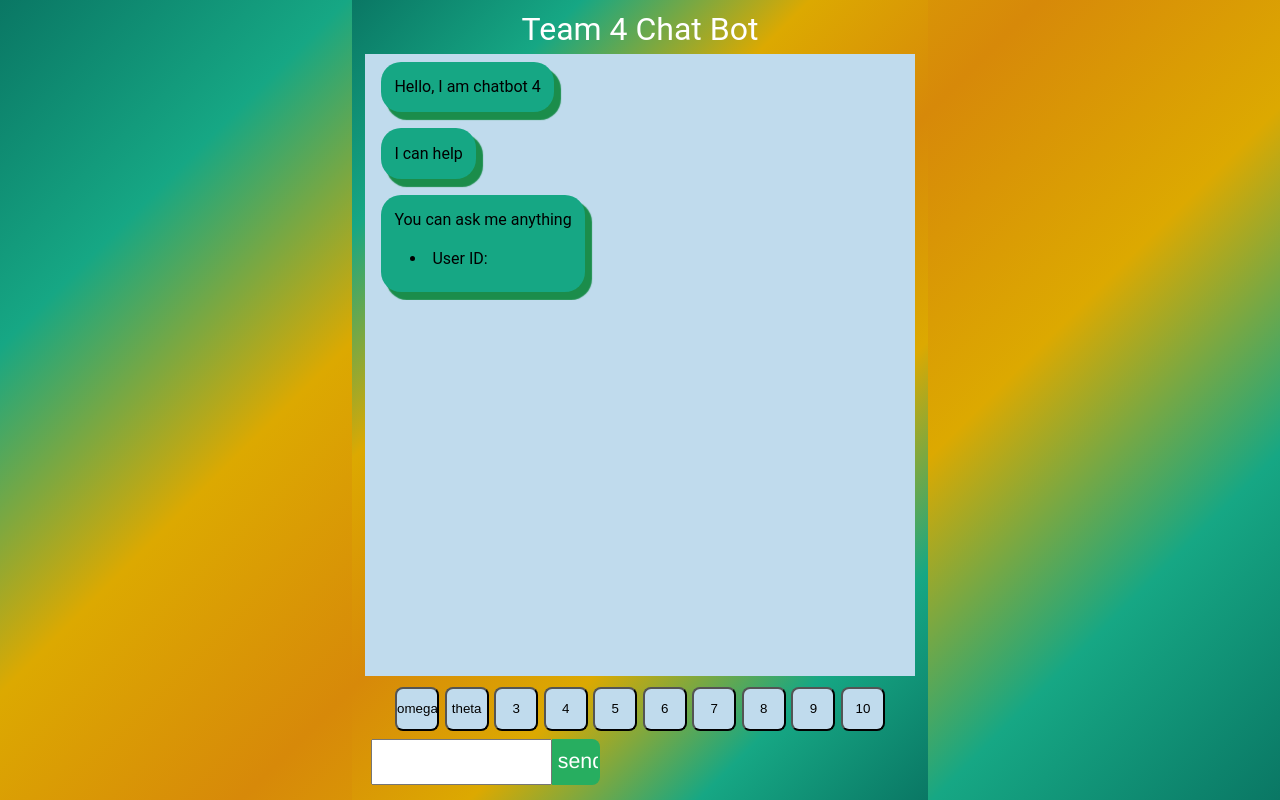
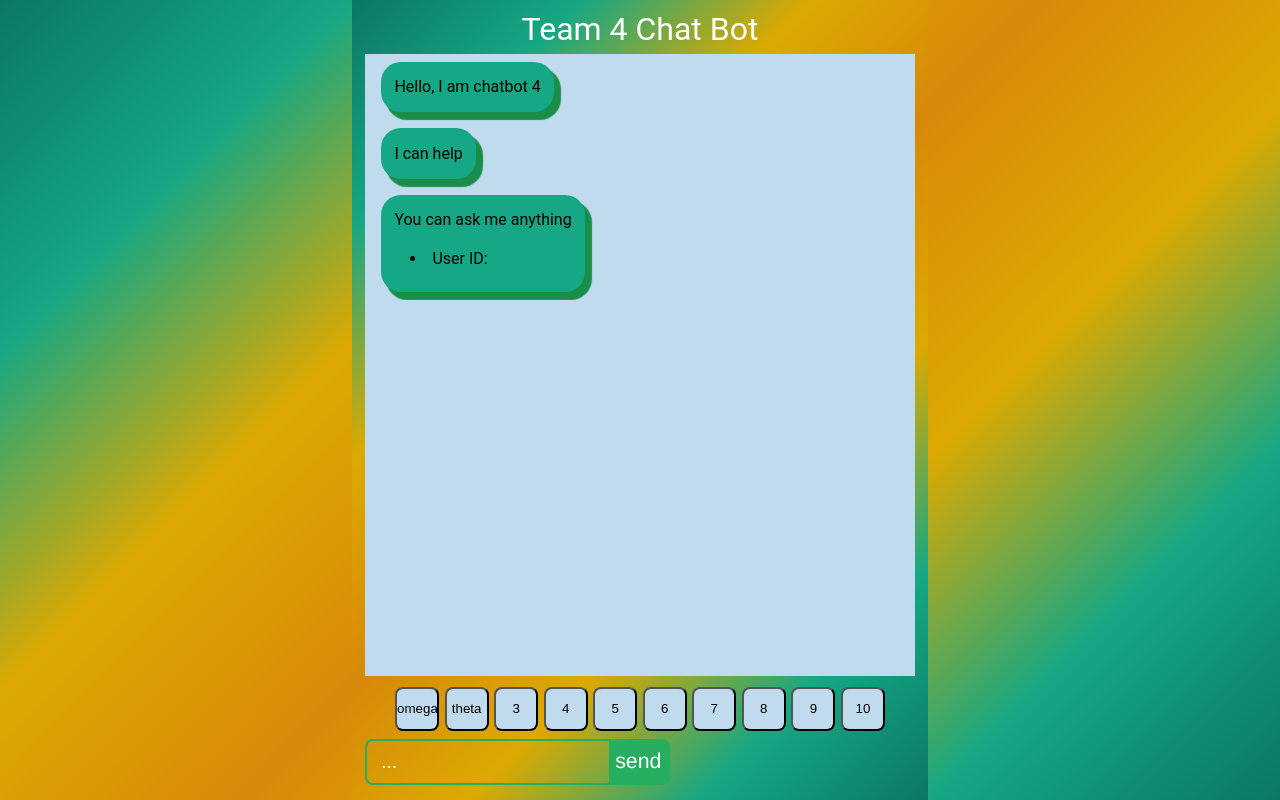
Before and after one commit to Lumenita/Team4, a React (Create React App) app in the folder my-app/: page / in a window 1280 px wide. Shown: the top 800 px of the page. Built offline with nearby package versions, Linux system fonts and the light colour scheme; no server answers; the HTML template or start-up script is replaced by a standard one.

Commit message:
changes applied to app.js

```diff
--- a/my-app/src/App.js
+++ b/my-app/src/App.js
@@ -90,7 +90,7 @@ import './components/Style.css';
         <div class="chatboxArea">
           <div>
             <form action="" id="chatform" onSubmit={handleSubmit}>
-                <textarea placeholder="..." class="chatbox" name="chatbox" onChange={event => setText(event.target.value)} minLength="2" style={{ resize: "none" }}></textarea>
+              <input placeholder="..." class="chatbox" name="chatbox" onChange={event => setText(event.target.value)} minLength="2" style={{ resize: "none" }}/>
                 <input class="submit-button" type="submit" value="send" style={{ resize: "none" }} />
             </form>
           </div>
```
Lines whose indentation alone changed are shown as unchanged.
